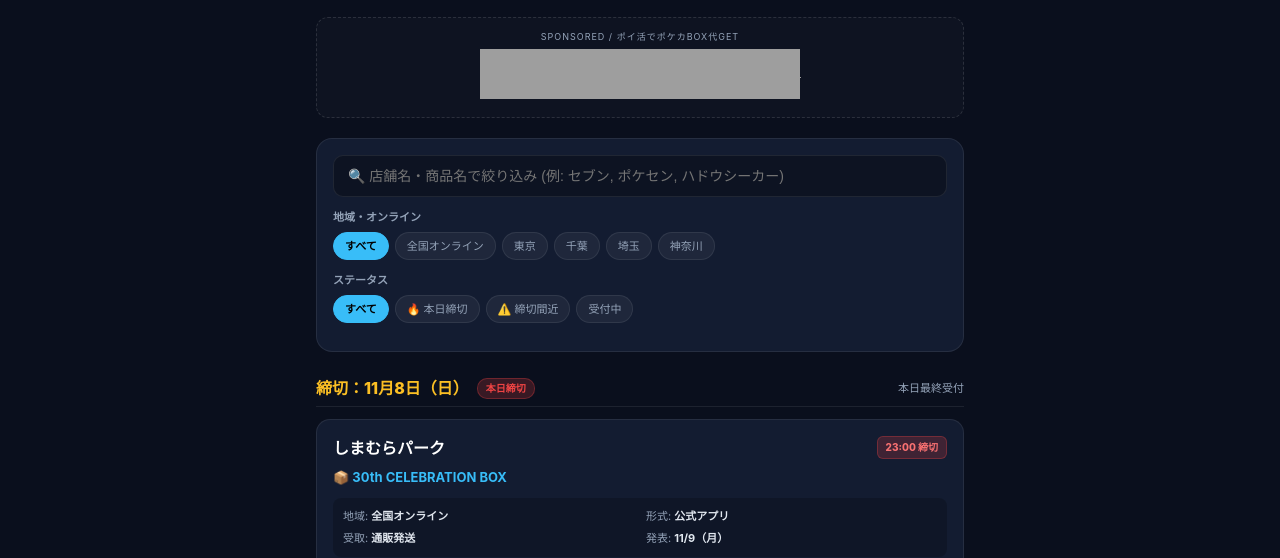
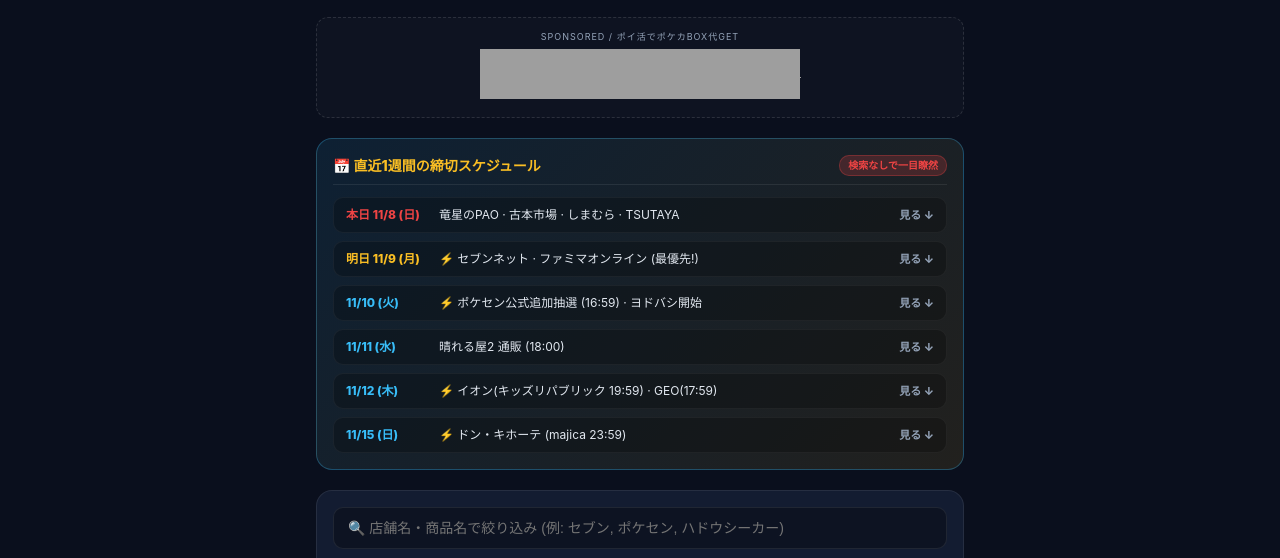
Before and after one commit to pokeka-navi/pokeka-navi.github.io, a plain HTML site: page index.html in a window 1280 px wide. Shown: the part 197-755 px from the top of the page. Drawn offline with Linux system fonts and the light colour scheme; grey boxes are pictures that could not be loaded.

Commit message:
Add instant 1-week deadline schedule summary at the top

```diff
--- a/index.html
+++ b/index.html
@@ -330,6 +330,90 @@
       display: block;
     }
 
+    /* Week Summary */
+    .week-summary {
+      background: linear-gradient(135deg, rgba(56, 189, 248, 0.1), rgba(251, 191, 36, 0.1));
+      border: 1px solid rgba(56, 189, 248, 0.3);
+      border-radius: 16px;
+      padding: 16px;
+      margin-bottom: 20px;
+    }
+
+    .week-header {
+      display: flex;
+      justify-content: space-between;
+      align-items: center;
+      margin-bottom: 12px;
+      padding-bottom: 8px;
+      border-bottom: 1px solid rgba(255, 255, 255, 0.08);
+    }
+
+    .week-title {
+      font-size: 14px;
+      font-weight: 800;
+      color: var(--accent-gold);
+      display: flex;
+      align-items: center;
+      gap: 6px;
+    }
+
+    .week-badge {
+      font-size: 10px;
+      background: rgba(239, 68, 68, 0.2);
+      color: var(--accent-red);
+      padding: 2px 8px;
+      border-radius: 10px;
+      font-weight: 800;
+      border: 1px solid rgba(239, 68, 68, 0.3);
+    }
+
+    .week-grid {
+      display: flex;
+      flex-direction: column;
+      gap: 8px;
+    }
+
+    .week-row {
+      display: flex;
+      align-items: center;
+      background: rgba(0, 0, 0, 0.25);
+      border: 1px solid rgba(255, 255, 255, 0.05);
+      border-radius: 10px;
+      padding: 8px 12px;
+      font-size: 12px;
+      text-decoration: none;
+      color: inherit;
+      transition: background 0.2s;
+    }
+
+    .week-row:hover {
+      background: rgba(56, 189, 248, 0.15);
+    }
+
+    .week-date {
+      font-weight: 800;
+      min-width: 85px;
+      color: var(--accent-cyan);
+      display: flex;
+      align-items: center;
+      gap: 4px;
+    }
+
+    .week-shops {
+      flex: 1;
+      color: #e2e8f0;
+      white-space: nowrap;
+      overflow: hidden;
+      text-overflow: ellipsis;
+      padding: 0 8px;
+    }
+
+    .week-arrow {
+      color: var(--text-muted);
+      font-size: 11px;
+      font-weight: 800;
+    }
+
     footer {
       text-align: center;
       font-size: 11px;
@@ -373,6 +457,46 @@
       </div>
     </div>
 
+    <!-- Direct Week Summary (検索不要で直近1週間の締切を一目瞭然) -->
+    <section class="week-summary">
+      <div class="week-header">
+        <div class="week-title">📅 直近1週間の締切スケジュール</div>
+        <span class="week-badge">検索なしで一目瞭然</span>
+      </div>
+      <div class="week-grid">
+        <a href="#sec-11-8" class="week-row">
+          <span class="week-date" style="color:#ef4444;">本日 11/8 (日)</span>
+          <span class="week-shops">竜星のPAO · 古本市場 · しまむら · TSUTAYA</span>
+          <span class="week-arrow">見る ↓</span>
+        </a>
+        <a href="#sec-11-9" class="week-row">
+          <span class="week-date" style="color:#fbbf24;">明日 11/9 (月)</span>
+          <span class="week-shops">⚡ セブンネット · ファミマオンライン (最優先!)</span>
+          <span class="week-arrow">見る ↓</span>
+        </a>
+        <a href="#sec-11-10" class="week-row">
+          <span class="week-date">11/10 (火)</span>
+          <span class="week-shops">⚡ ポケセン公式追加抽選 (16:59) · ヨドバシ開始</span>
+          <span class="week-arrow">見る ↓</span>
+        </a>
+        <a href="#sec-11-11" class="week-row">
+          <span class="week-date">11/11 (水)</span>
+          <span class="week-shops">晴れる屋2 通販 (18:00)</span>
+          <span class="week-arrow">見る ↓</span>
+        </a>
+        <a href="#sec-11-12" class="week-row">
+          <span class="week-date">11/12 (木)</span>
+          <span class="week-shops">⚡ イオン(キッズリパブリック 19:59) · GEO(17:59)</span>
+          <span class="week-arrow">見る ↓</span>
+        </a>
+        <a href="#sec-11-15" class="week-row">
+          <span class="week-date">11/15 (日)</span>
+          <span class="week-shops">⚡ ドン・キホーテ (majica 23:59)</span>
+          <span class="week-arrow">見る ↓</span>
+        </a>
+      </div>
+    </section>
+
     <!-- Filters -->
     <section class="filter-section">
       <input type="text" id="searchInput" class="search-box" placeholder="🔍 店舗名・商品名で絞り込み (例: セブン, ポケセン, ハドウシーカー)">
@@ -400,7 +524,7 @@
     <div id="lotteryList">
 
       <!-- 11/8 (本日締切) -->
-      <div class="date-section" data-date="11/8">
+      <div class="date-section" id="sec-11-8" data-date="11/8">
         <div class="date-header">
           <span class="date-title">締切：11月8日（日）</span>
           <span class="date-badge">本日締切</span>
@@ -487,7 +611,7 @@
       </div>
 
       <!-- 11/9 (明日締切) -->
-      <div class="date-section" data-date="11/9">
+      <div class="date-section" id="sec-11-9" data-date="11/9">
         <div class="date-header">
           <span class="date-title">締切：11月9日（月）</span>
           <span class="date-badge" style="background: rgba(251, 191, 36, 0.2); color: #fbbf24; border-color: rgba(251, 191, 36, 0.3);">明日締切</span>
@@ -538,7 +662,7 @@
       </div>
 
       <!-- 11/10 (明後日締切) -->
-      <div class="date-section" data-date="11/10">
+      <div class="date-section" id="sec-11-10" data-date="11/10">
         <div class="date-header">
           <span class="date-title">締切：11月10日（火）</span>
           <span class="date-count">公式本命</span>
@@ -585,7 +709,7 @@
       </div>
 
       <!-- 11/11 〜 11/12 -->
-      <div class="date-section" data-date="11/11-12">
+      <div class="date-section" id="sec-11-12" data-date="11/11-12">
         <div class="date-header">
           <span class="date-title">締切：11月11日（水）〜 12日（木）</span>
           <span class="date-count">受付中・予告</span>
@@ -650,7 +774,7 @@
       </div>
 
       <!-- 11/15 (日) -->
-      <div class="date-section" data-date="11/15">
+      <div class="date-section" id="sec-11-15" data-date="11/15">
         <div class="date-header">
           <span class="date-title">締切：11月15日（日）</span>
           <span class="date-count">週末締切</span>
```
